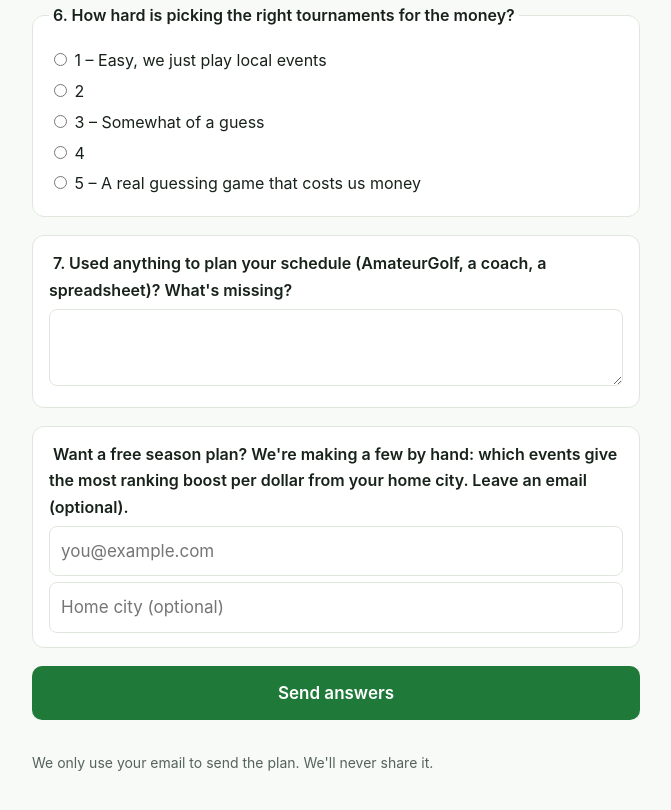
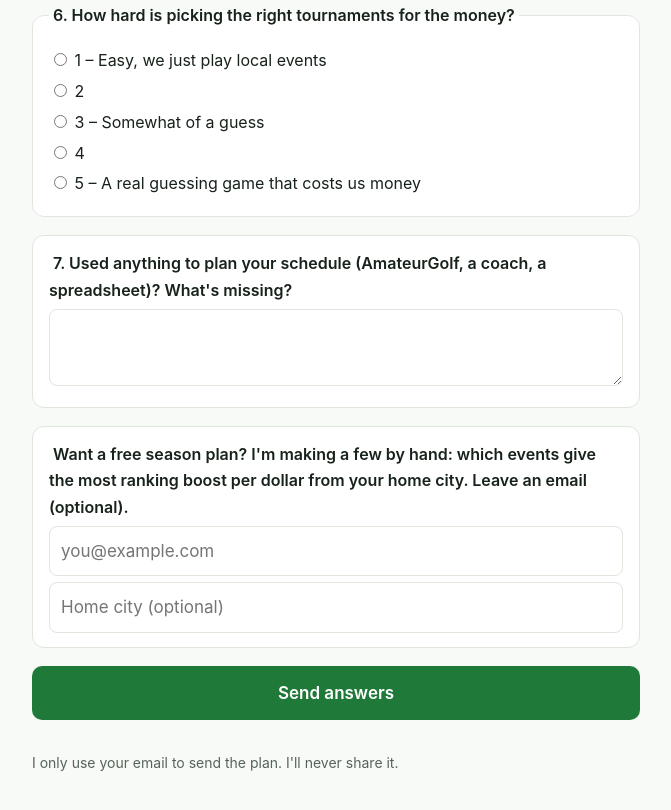
Before and after one commit to austin11I11/lv-contractor-tools, a plain HTML site: page golf.html in a window 1280 px wide. Shown: the part 1476-2286 px from the top of the page, without its empty margins (304-975 px from the left). Drawn offline with Linux system fonts and the light colour scheme.

Commit message:
Survey: solo wording
Co-Authored-By: Claude Opus 5.5 <noreply@anthropic.com>

```diff
--- a/golf.html
+++ b/golf.html
@@ -28,7 +28,7 @@
 <body>
 <main class="wrap">
   <h1>How do you pick which junior tournaments to play?</h1>
-  <p class="lead">We're two high school golfers in Las Vegas trying to understand how families plan a tournament season, and what it costs. 2 minutes, 7 questions. Not selling anything.</p>
+  <p class="lead">I'm a high school golfer in Las Vegas trying to understand how families plan a tournament season, and what it costs. 2 minutes, 7 questions. Not selling anything.</p>
 
   <form action="https://formspree.io/f/mqpqadwk" method="POST">
     <input type="hidden" name="page" value="golf-survey">
@@ -81,13 +81,13 @@
       <textarea id="tools" name="tools_used"></textarea></div>
 
     <div class="box">
-      <label class="q" for="email">Want a free season plan? We're making a few by hand: which events give the most ranking boost per dollar from your home city. Leave an email (optional).</label>
+      <label class="q" for="email">Want a free season plan? I'm making a few by hand: which events give the most ranking boost per dollar from your home city. Leave an email (optional).</label>
       <input type="email" id="email" name="email" placeholder="you@example.com">
       <input type="text" name="home_city" placeholder="Home city (optional)">
     </div>
 
     <button type="submit">Send answers</button>
-    <p class="small">We only use your email to send the plan. We'll never share it.</p>
+    <p class="small">I only use your email to send the plan. I'll never share it.</p>
   </form>
 </main>
 <script>
```
